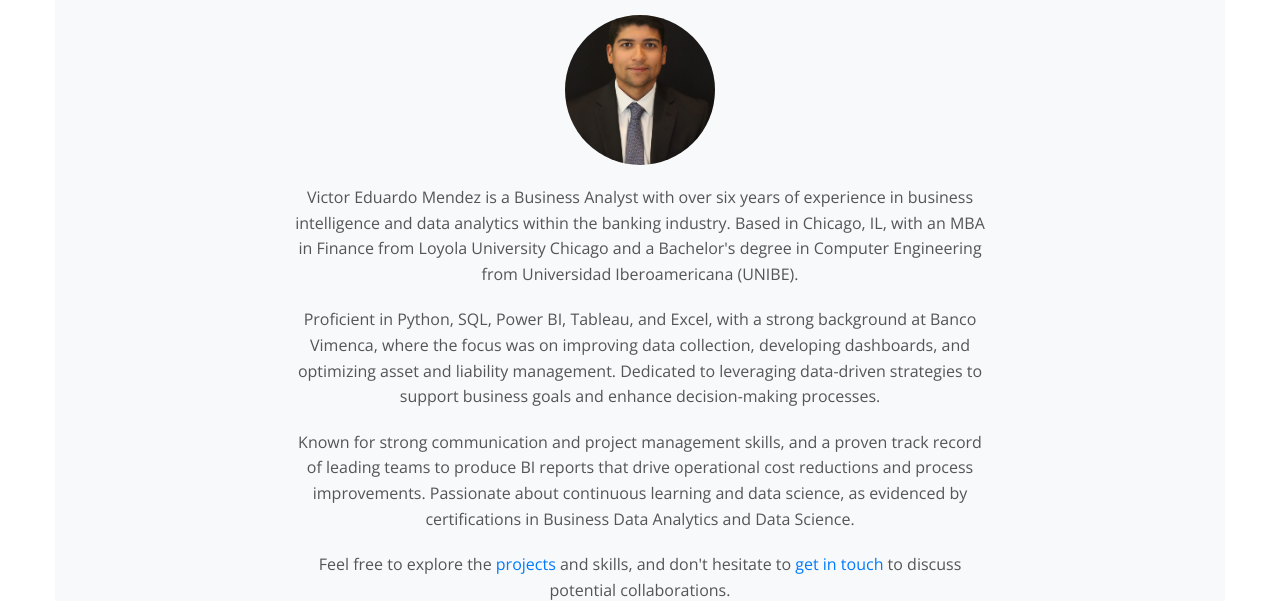
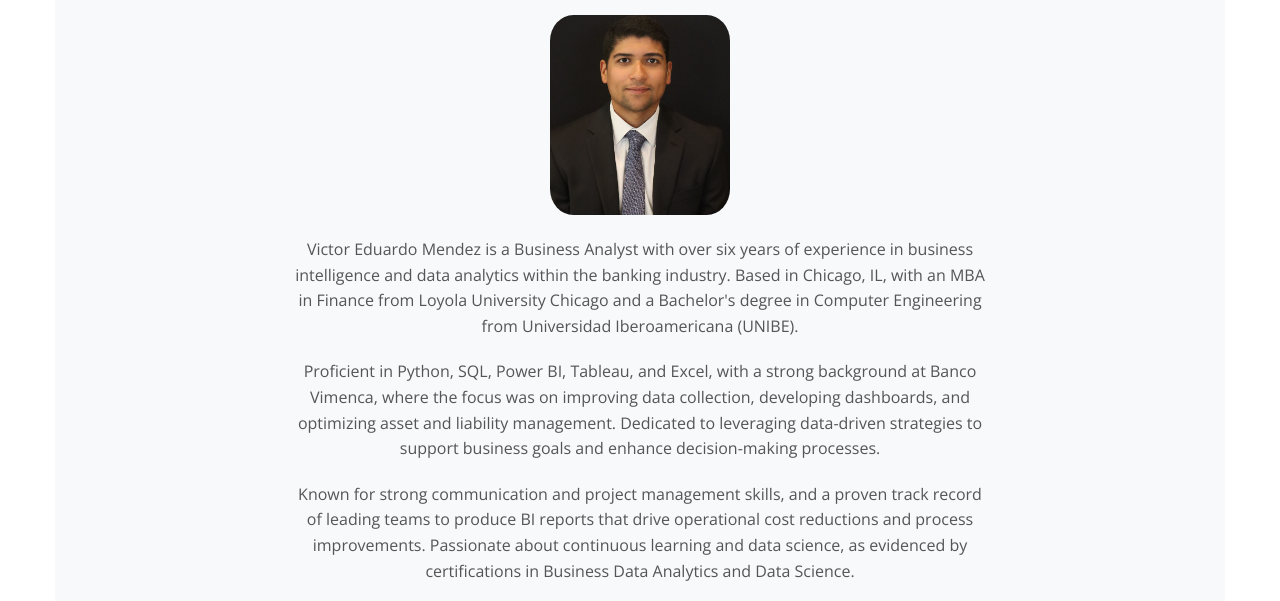
Before and after one commit to Vemendez/portfolio, a plain HTML site: page index.html in a window 1280 px wide. Shown: the part 181-782 px from the top of the page. Drawn offline with nearby package versions, Linux system fonts and the light colour scheme.

Commit message:
Update index.html
Fix about image

```diff
--- a/index.html
+++ b/index.html
@@ -22,11 +22,11 @@
         padding: 70px 0;
     }
     .about-section img {
-        border-radius: 50%;
-        width: 150px;
-        height: 150px;
+        border-radius: 13%;
+        width: 180px;
+        height: 200px;
         object-fit: cover;
-        margin-bottom: 20px;
+        margin-bottom: 22px;
     }
     .about-section h2 {
         font-size: 2.5rem;
```
